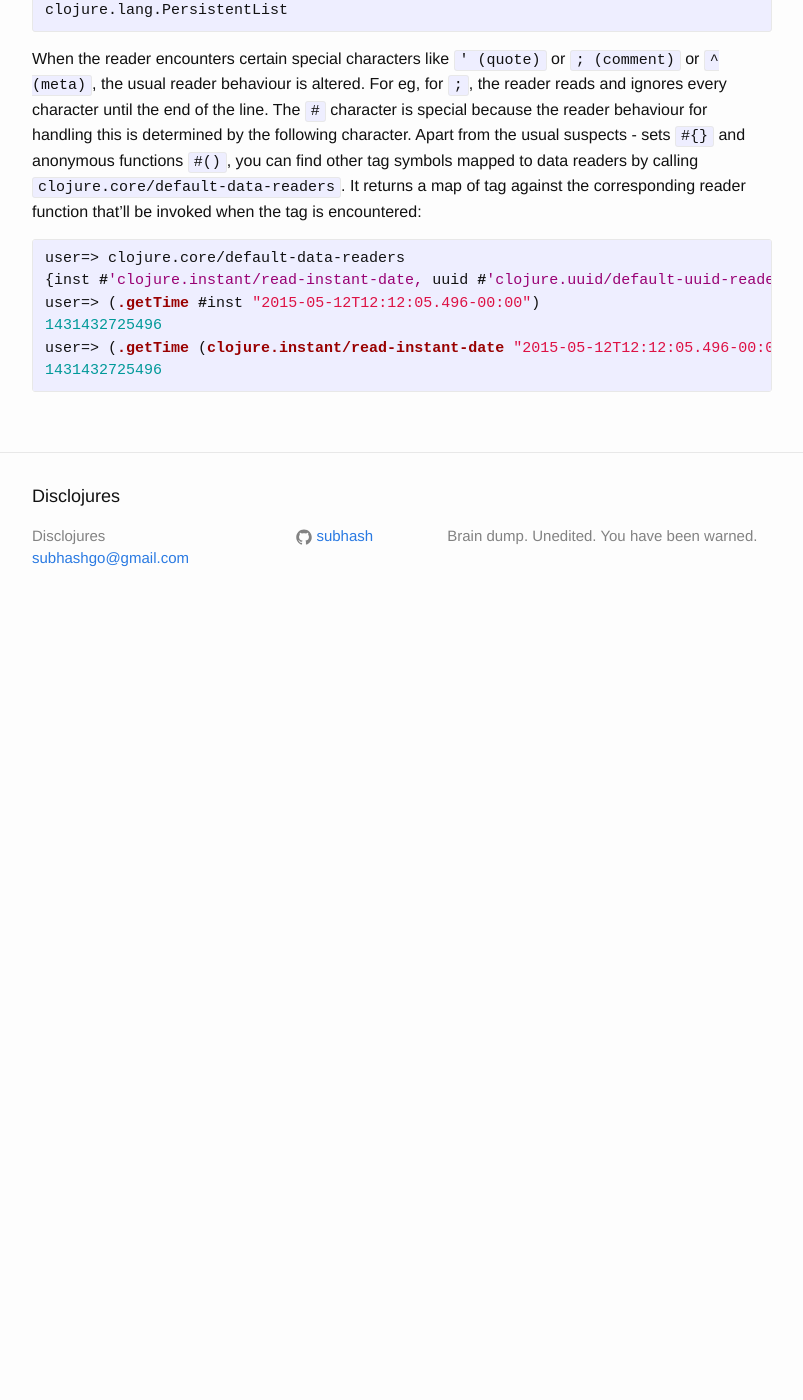
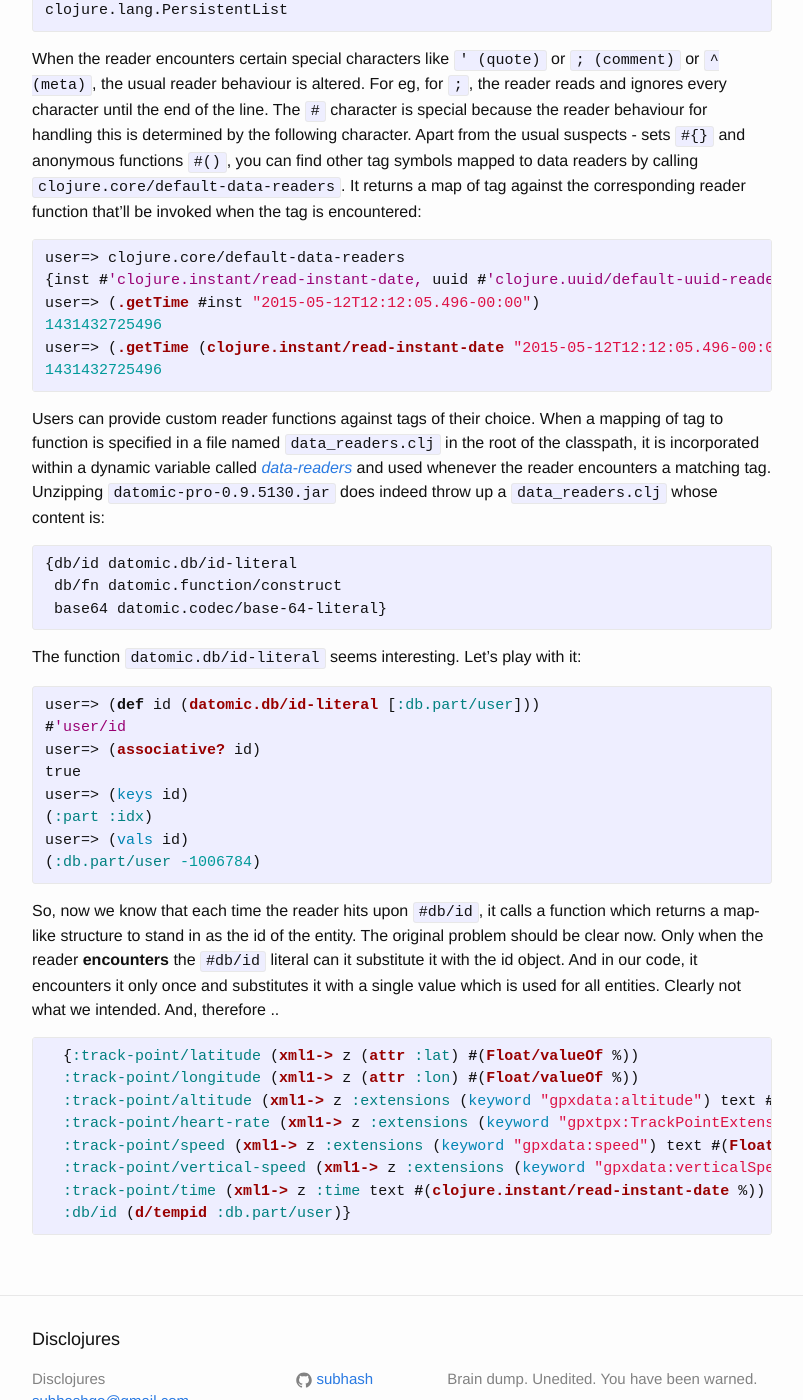
Before and after one commit to subhash/subhash.github.io, a Jekyll site: the page built from _posts/2015-05-12-reader-macros.markdown, in a window 1280 px wide and 1400 px high, scrolled down 1415 px. Shown: the whole window, without its empty margins (238-1041 px from the left). Built offline with Jekyll 4.4.1, drawn with Linux system fonts in a browser that asks for light colours; before the commit the page ends 2045 px from its top, so only the background shows below that.

Commit message:
Update 2015-05-12-reader-macros.markdown

```diff
--- a/_posts/2015-05-12-reader-macros.markdown
+++ b/_posts/2015-05-12-reader-macros.markdown
@@ -69,3 +69,37 @@ user=> (.getTime #inst "2015-05-12T12:12:05.496-00:00")
 user=> (.getTime (clojure.instant/read-instant-date "2015-05-12T12:12:05.496-00:00"))
 1431432725496
 {% endhighlight %}
+
+Users can provide custom reader functions against tags of their choice. When a mapping of tag to function is specified in a file named `data_readers.clj` in the root of the classpath, it is incorporated within a dynamic variable called [*data-readers*](http://clojure.github.io/clojure/branch-master/clojure.core-api.html#clojure.core/*data-readers*) and used whenever the reader encounters a matching tag. Unzipping `datomic-pro-0.9.5130.jar` does indeed throw up a `data_readers.clj` whose content is:
+
+{% highlight clojure %}
+{db/id datomic.db/id-literal
+ db/fn datomic.function/construct
+ base64 datomic.codec/base-64-literal}
+{% endhighlight %}
+
+The function `datomic.db/id-literal` seems interesting. Let's play with it:
+
+{% highlight clojure %}
+user=> (def id (datomic.db/id-literal [:db.part/user]))
+#'user/id
+user=> (associative? id)
+true
+user=> (keys id)
+(:part :idx)
+user=> (vals id)
+(:db.part/user -1006784)
+{% endhighlight %}
+
+So, now we know that each time the reader hits upon `#db/id`, it calls a function which returns a map-like structure to stand in as the id of the entity. The original problem should be clear now. Only when the reader __encounters__ the `#db/id` literal can it substitute it with the id object. And in our code, it encounters it only once and substitutes it with a single value which is used for all entities. Clearly not what we intended. And, therefore ..
+
+{% highlight clojure %}
+  {:track-point/latitude (xml1-> z (attr :lat) #(Float/valueOf %))
+  :track-point/longitude (xml1-> z (attr :lon) #(Float/valueOf %))
+  :track-point/altitude (xml1-> z :extensions (keyword "gpxdata:altitude") text #(Float/valueOf %))
+  :track-point/heart-rate (xml1-> z :extensions (keyword "gpxtpx:TrackPointExtension") (keyword "gpxtpx:hr") text #(Integer/valueOf %))
+  :track-point/speed (xml1-> z :extensions (keyword "gpxdata:speed") text #(Float/valueOf %))
+  :track-point/vertical-speed (xml1-> z :extensions (keyword "gpxdata:verticalSpeed") text #(Float/valueOf %))
+  :track-point/time (xml1-> z :time text #(clojure.instant/read-instant-date %))
+  :db/id (d/tempid :db.part/user)}
+{% endhighlight %}
```
